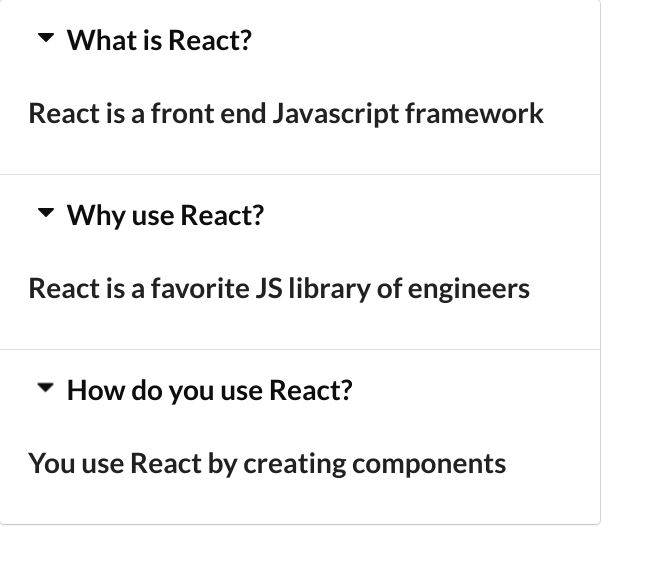
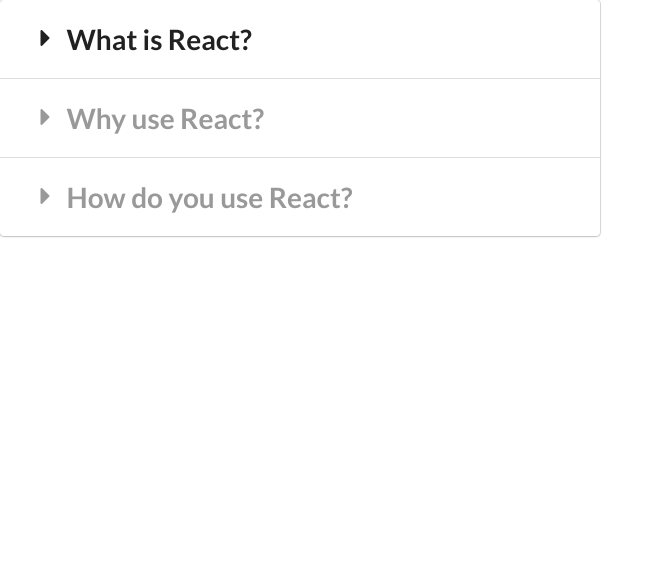
Before and after one commit to SolJCam/React-Widgets, a React (Create React App) app: page / in a window 1280 px wide. Shown: the top 564 px of the page, without its empty margins (0-664 px from the left). Built offline with nearby package versions, Linux system fonts and the light colour scheme.

Commit message:
first use of a react hook: useState, to dynamically update semantic ui classes

```diff
--- a/src/components/Accordion.js
+++ b/src/components/Accordion.js
@@ -1,16 +1,25 @@
-import React from 'react';
+import React, {useState} from 'react';  // useState is the first use of a React Hook thus far in this project
 
 const Accordion = ({items}) => {
+    // second value in a desctructured useState hook is allways a setter function regardless of what you name it
+    const [ activeIndex, setActiveIndex ] = useState(null); // for rurther explanation of these variable names ref vid 144
+
+    const onTitleClick = index => {
+        setActiveIndex(index);
+    };
+
     const renderedItems = items.map((item, index) => {
+        const active = index == activeIndex ? "active" : "";
+
         return(
             // read up on what React.Fragment is
             // but here it's purpose is to prevent an extra border when using a div as parent element
             <React.Fragment key={ item.title }>
-                <div className="title active" onClick={()=>console.log('Title clicked',index)}>
+                <div className= {`title ${active}`} onClick={()=>onTitleClick(index)}>
                     <i className="dropdown icon"></i>
                     { item.title }
                 </div>
-                <div className="content active">
+                <div className={`content ${active}`}>
                     <p>{ item.content }</p>
                 </div>
             </React.Fragment>
@@ -18,7 +27,9 @@ const Accordion = ({items}) => {
     })
 
     return(
-        <div className="ui styled accordion">{ renderedItems }</div>
+        <div className="ui styled accordion">
+            { renderedItems }
+        </div>
     );
 };
 
```
